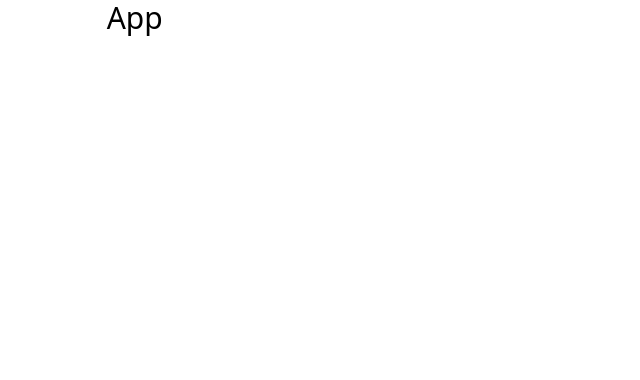
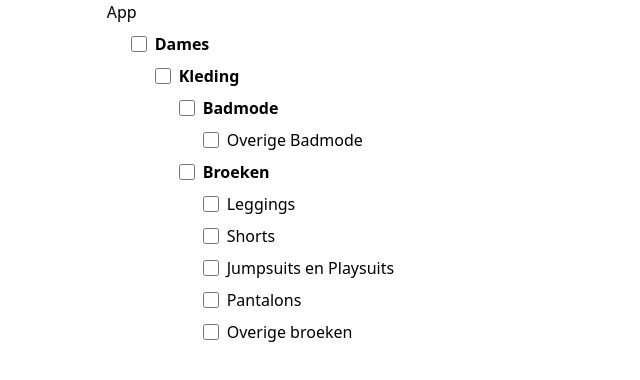
Before and after one commit to hengleeyi/vite-check, a React (Vite) app: page / in a window 1280 px wide. Shown: the top 380 px of the page, without its empty margins (0-640 px from the left). Built offline with nearby package versions, Linux system fonts and the light colour scheme.

Commit message:
add basic tree component

```diff
--- a/src/App.tsx
+++ b/src/App.tsx
@@ -1,5 +1,6 @@
 import res from "./mock/res.js";
 import { createNestedCategories } from "./lib/utils.js";
+import Tree from "./components/Tree.js";
 
 function App() {
   console.log(res);
@@ -9,7 +10,12 @@ function App() {
 
   return (
     <>
-      <div className="text-3xl m-auto w-10/12">App</div>
+      <div className="m-auto w-10/12">
+        <div>App</div>
+        <div className="h-80 overflow-y-auto">
+          <Tree data={nestedCategories} isRoot />
+        </div>
+      </div>
     </>
   );
 }
--- /dev/null
+++ b/src/components/CheckboxNode.tsx
@@ -0,0 +1,32 @@
+import { Category } from "../lib/utils";
+import Tree from "./Tree";
+
+type CheckboxNodeProps = {
+  node: Category;
+  isRoot?: boolean;
+};
+
+const CheckboxNode = ({ node, isRoot }: CheckboxNodeProps) => {
+  if (node.children.length === 0) {
+    return (
+      <div className="ml-6">
+        <div className="ml-6 my-2 flex items-center">
+          <input type="checkbox" className="w-4 h-4" />
+          <div className="ml-2">{node.name}</div>
+        </div>
+      </div>
+    );
+  }
+
+  return (
+    <div className={`${isRoot ? "" : "ml-6"}`}>
+      <div className="ml-6 my-2 flex items-center">
+        <input type="checkbox" className="w-4 h-4" />
+        <div className="ml-2 font-bold">{node.name}</div>
+      </div>
+      <Tree data={node.children} />
+    </div>
+  );
+};
+
+export default CheckboxNode;
--- /dev/null
+++ b/src/components/Tree.tsx
@@ -0,0 +1,19 @@
+import { Category } from "../lib/utils";
+import CheckboxNode from "./CheckboxNode";
+
+type TreeProps = {
+  data: Category[];
+  isRoot?: boolean;
+};
+
+const Tree = ({ data, isRoot }: TreeProps) => {
+  return (
+    <>
+      {data.map((node) => {
+        return <CheckboxNode key={node.id} node={node} isRoot={isRoot}/>;
+      })}
+    </>
+  );
+};
+
+export default Tree;
--- a/src/lib/utils.ts
+++ b/src/lib/utils.ts
@@ -1,7 +1,7 @@
 import res from "../mock/res";
 
 type CategoryRaw = (typeof res.data.categories)[number];
-type Category = CategoryRaw & { children: Category[] };
+export type Category = CategoryRaw & { children: Category[] };
 
 export const createNestedCategories = (arr: CategoryRaw[]) => {
   // create a map of parent to children, parent key can find children
@@ -55,5 +55,9 @@ export const createNestedCategories = (arr: CategoryRaw[]) => {
     return node;
   }
 
-  return buildNode(categoryMap["0"][0]);
+  const result = categoryMap["0"].map((rootCategory) => {
+    return buildNode(rootCategory);
+  });
+
+  return result;
 };
```
